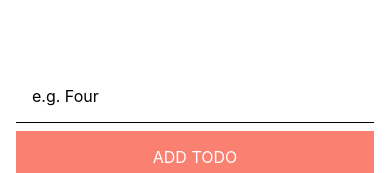
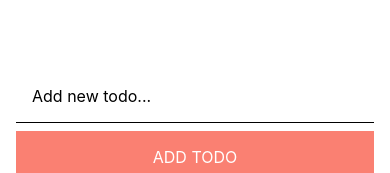
Before and after one commit to ianbrdeguzman/react-native-intro, a React Native app: screen / in a window 390 px wide. Shown: the part 637-810 px from the top of the page. Built offline with nearby package versions, Linux system fonts and the light colour scheme.

Commit message:
update placeholder

```diff
--- a/src/components/Form/index.tsx
+++ b/src/components/Form/index.tsx
@@ -13,7 +13,7 @@ export function Form({ text, onChangeText, onPress }: FormProps) {
         style={styles.input}
         onChangeText={onChangeText}
         value={text}
-        placeholder="e.g. Four"
+        placeholder="Add new todo..."
         onSubmitEditing={onPress}
       />
       <Pressable style={styles.buttonContainer} onPress={onPress}>
```
